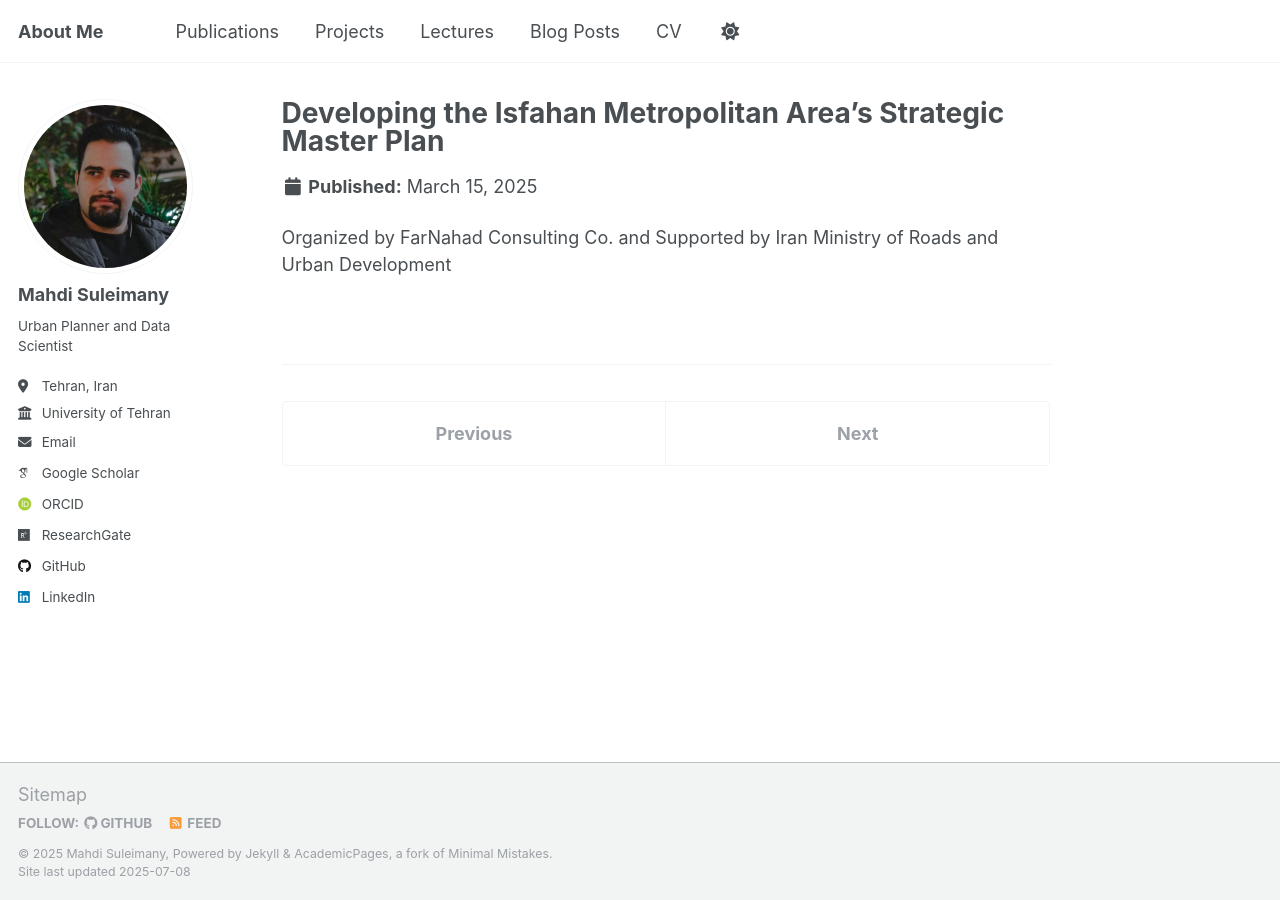
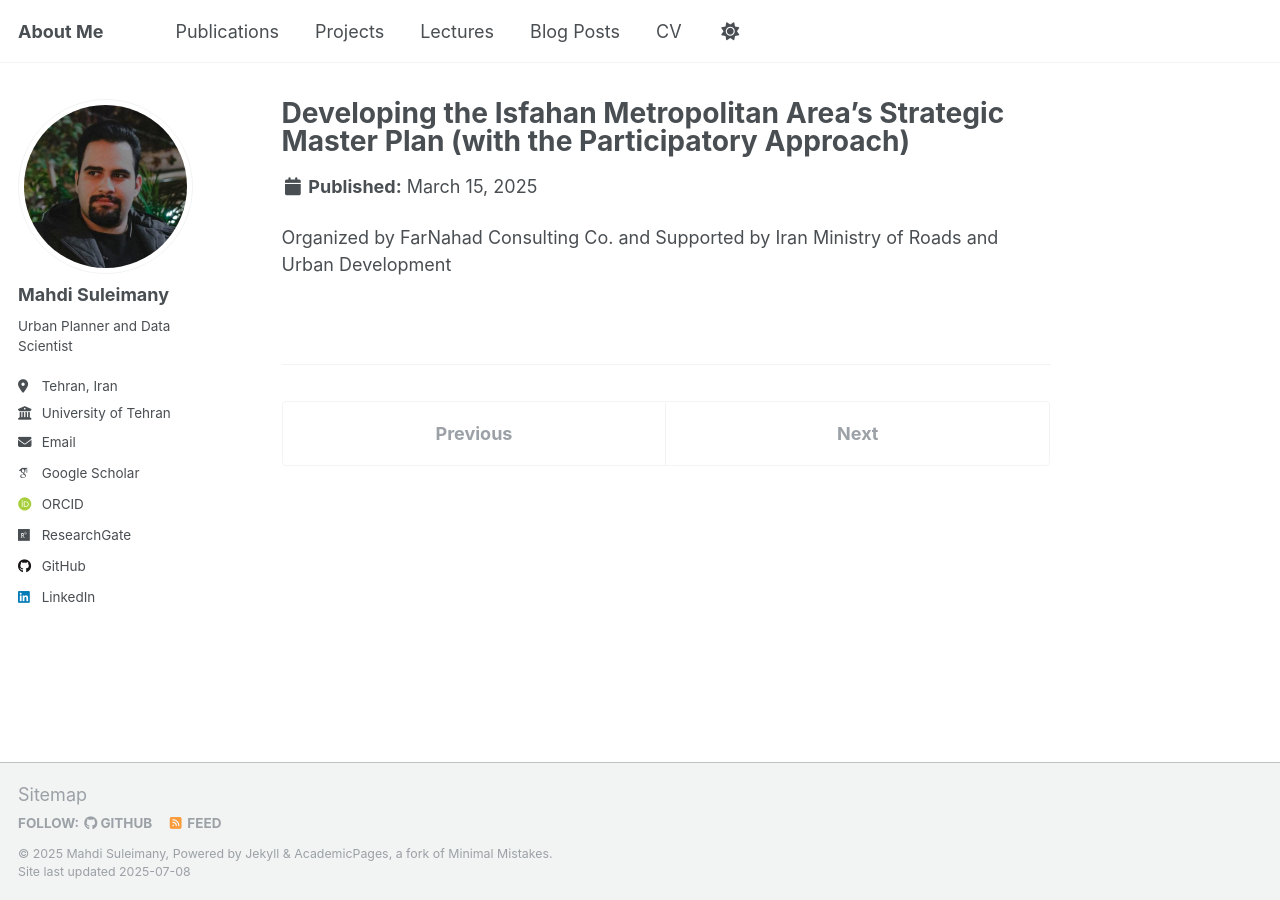
Before and after one commit to mo-soleimani/mo-soleimani.github.io, a Jekyll site: the page built from _projects/P105.md, in a window 1280 px wide. Built offline with Jekyll 4.4.1, drawn with Linux system fonts in a browser that asks for light colours; some web fonts are replaced.

Commit message:
Update P105.md

```diff
--- a/_projects/P105.md
+++ b/_projects/P105.md
@@ -1,5 +1,5 @@
 ---
-title: "Developing the Isfahan Metropolitan Area’s Strategic Master Plan"
+title: "Developing the Isfahan Metropolitan Area’s Strategic Master Plan (with the Participatory Approach)"
 date: 2025-03-15
 layout: single
 collection: teaching
```
